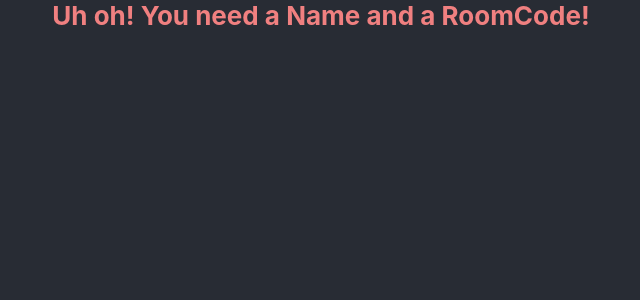
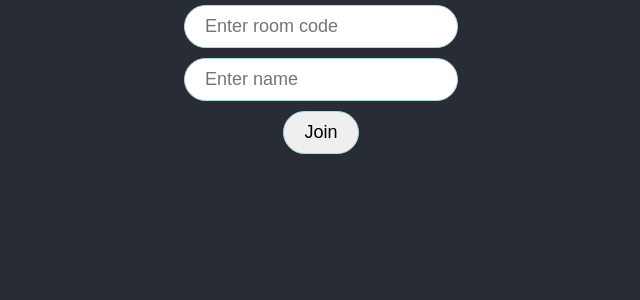
Before and after one commit to dan-muller/room-app, a React (Create React App) app in the folder frontend/: page / in a window 1280 px wide. Shown: the top 300 px of the page, without its empty margins (319-959 px from the left). Built offline with nearby package versions, Linux system fonts and the light colour scheme.

Commit message:
Add welcome room and a way to sent messages

```diff
--- a/frontend/src/App.js
+++ b/frontend/src/App.js
@@ -1,78 +1,8 @@
 import "./App.css";
 import React from "react";
 
-import logo from "./logo.svg";
-import "./App.css";
-
-const useEvents = () => {
-  const [events, setEvents] = React.useState([
-    { Event: "Events Show up here" },
-    { EventType: "error", Event: "This is what an error looks like" },
-  ]);
-  const addEvent = (type, event) => {
-    console.debug(type, event);
-    setEvents([...events, { EventType: type, Event: event }]);
-  };
-  return { events, addEvent };
-};
-
-const Body = ({ ws }) => {
-  const { events, addEvent } = useEvents();
-  console.debug("Events:", events);
-
-  try {
-    ws.onmessage = (event) => {
-      addEvent("onmessage", event);
-    };
-
-    ws.onopen = (event) => {
-      addEvent("onopen", event);
-      try {
-        const event = JSON.stringify({
-          body: "Hello WS, I have connected.",
-        });
-        console.log("sending", event);
-        ws.send(event);
-      } catch (e) {
-        console.error("error on send");
-        addEvent("error", e);
-      }
-    };
-
-    ws.onclose = (event) => {
-      console.debug("onclose", event);
-    };
-
-    ws.onerror = (event) => {
-      console.error("onerror", event);
-    };
-
-    const closeWs = () => {
-      if (ws.readyState === WebSocket.OPEN) {
-        ws.close();
-      }
-    };
-    window.addEventListener("unload", closeWs);
-    window.onbeforeunload = closeWs;
-  } catch (e) {
-    addEvent("error", e);
-  }
-
-  return (
-    <div className="App-body">
-      <img src={logo} className="App-logo" alt="logo" />
-      <ul className="App-events">
-        {events
-          .filter(({ Event }) => Event)
-          .map(({ EventType, Event }) => (
-            <li className={EventType === "error" ? "App-error" : "App-events"}>
-              {JSON.stringify(Event)}
-            </li>
-          ))}
-      </ul>
-    </div>
-  );
-};
+import Lobby from "./Lobby";
+import Welcome from "./Welcome";
 
 const useParams = () => {
   const params = Object.fromEntries(
@@ -80,38 +10,18 @@ const useParams = () => {
       .replace("?", "")
       .split("&")
       .map((param) => param.split("="))
+      .filter(([key, value]) => key)
   );
   console.debug("Params:", params);
   return params;
 };
 
-const useWebSocket = (RoomCode, Name) => {
-  let ws = null;
-  if (RoomCode && Name) {
-    const url = `wss://${window.location.host}/ws/?RoomCode=${RoomCode}&Name=${Name}`;
-    console.debug("WS URL:", url);
-    try {
-      ws = new WebSocket(url);
-    } catch (e) {
-      console.error(e);
-    }
-  }
-  return ws;
-};
-
 const App = () => {
   const { RoomCode, Name } = useParams();
-  const ws = useWebSocket(RoomCode, Name);
   return (
     <div className="App">
-      {!ws && (
-        <div className="App-body">
-          <div className="App-error">
-            Uh oh! You need a Name and a RoomCode!
-          </div>
-        </div>
-      )}
-      {ws && <Body ws={ws} />}
+      {(!RoomCode || !Name) && <Welcome />}
+      {RoomCode && Name && <Lobby RoomCode={RoomCode} Name={Name} />}
     </div>
   );
 };
--- /dev/null
+++ b/frontend/src/Button.js
@@ -0,0 +1,10 @@
+import styled from "styled-components";
+
+export const Button = styled.button`
+  padding: 10px 20px;
+  margin: 5px 0px;
+  font-size: large;
+  display: block;
+  border: 1px solid lightblue;
+  border-radius: 50px;
+`;
--- /dev/null
+++ b/frontend/src/Input.js
@@ -0,0 +1,10 @@
+import styled from "styled-components";
+
+export const Input = styled.input`
+  padding: 10px 20px;
+  margin: 5px 0px;
+  font-size: large;
+  display: block;
+  border: 1px solid lightblue;
+  border-radius: 50px;
+`;
--- /dev/null
+++ b/frontend/src/Lobby.js
@@ -0,0 +1,93 @@
+import React from "react";
+
+import { Button } from "./Button";
+import { Input } from "./Input";
+
+const useEvents = () => {
+  const [events, setEvents] = React.useState([
+    { Event: "Events Show up here" },
+    { EventType: "error", Event: "This is what an error looks like" },
+  ]);
+  const addEvent = (type, event) => {
+    console.debug(type, event);
+    setEvents([...events, { EventType: type, Event: event }]);
+  };
+  return { events, addEvent };
+};
+
+const LobbyComponent = ({ ws }) => {
+  const [message, setMessage] = React.useState("Hello WS, I have connected.");
+  const { events, addEvent } = useEvents();
+  console.debug("Events:", events);
+
+  try {
+    ws.onmessage = (event) => addEvent("onmessage", event);
+    ws.onopen = (event) => addEvent("onopen", event);
+    ws.onclose = (event) => console.debug("onclose", event);
+    ws.onerror = (event) => console.error("onerror", event);
+  } catch (e) {
+    addEvent("error", e);
+  }
+
+  const send = () => {
+    if (message && ws.readyState === WebSocket.OPEN) {
+      try {
+        console.log("Message: ", message);
+        ws.send(message);
+        setMessage(null);
+      } catch (e) {
+        console.error("Failed to send message:", message);
+        addEvent("error", e);
+      }
+    }
+  };
+
+  return (
+    <div className="App-body">
+      <Input
+        value={message}
+        onChange={(e) => setMessage(e.target.value)}
+        placeholder="Enter message"
+      />
+      <Button onClick={() => send()}>Join</Button>
+      <ul className="App-events">
+        {events
+          .filter(({ Event }) => Event)
+          .map(({ EventType, Event }) => (
+            <li className={EventType === "error" ? "App-error" : "App-events"}>
+              {JSON.stringify(Event)}
+            </li>
+          ))}
+      </ul>
+    </div>
+  );
+};
+
+const useWebSocket = (RoomCode, Name) => {
+  let ws = null;
+  if (RoomCode && Name) {
+    const url = `wss://${window.location.host}/ws/?RoomCode=${RoomCode}&Name=${Name}`;
+    console.debug("WS URL:", url);
+    try {
+      ws = new WebSocket(url);
+
+      const closeWs = () => {
+        if (ws.readyState === WebSocket.OPEN) {
+          ws.close();
+        }
+      };
+      window.addEventListener("unload", closeWs);
+      window.onbeforeunload = closeWs;
+    } catch (e) {
+      console.error(e);
+    }
+  }
+  return ws;
+};
+
+const LobbyContainer = ({ Name, RoomCode }) => {
+  const ws = useWebSocket(RoomCode, Name);
+  return <LobbyComponent ws={ws} />;
+};
+
+export default LobbyContainer;
--- /dev/null
+++ b/frontend/src/Welcome.js
@@ -0,0 +1,32 @@
+import React, { useState } from "react";
+
+import { Button } from "./Button";
+import { Input } from "./Input";
+
+const Welcome = () => {
+  const [roomCode, setRoomCode] = useState();
+  const [name, setName] = useState();
+  return (
+    <div className="App-body">
+      <Input
+        onChange={(e) => setRoomCode(e.target.value)}
+        placeholder="Enter room code"
+      />
+      <Input
+        onChange={(e) => setName(e.target.value)}
+        placeholder="Enter name"
+      />
+      <Button
+        onClick={() => {
+          if (name && roomCode) {
+            document.location.search = `?RoomCode=${roomCode}&Name=${name}`;
+          }
+        }}
+      >
+        Join
+      </Button>
+    </div>
+  );
+};
+
+export default Welcome;
```
